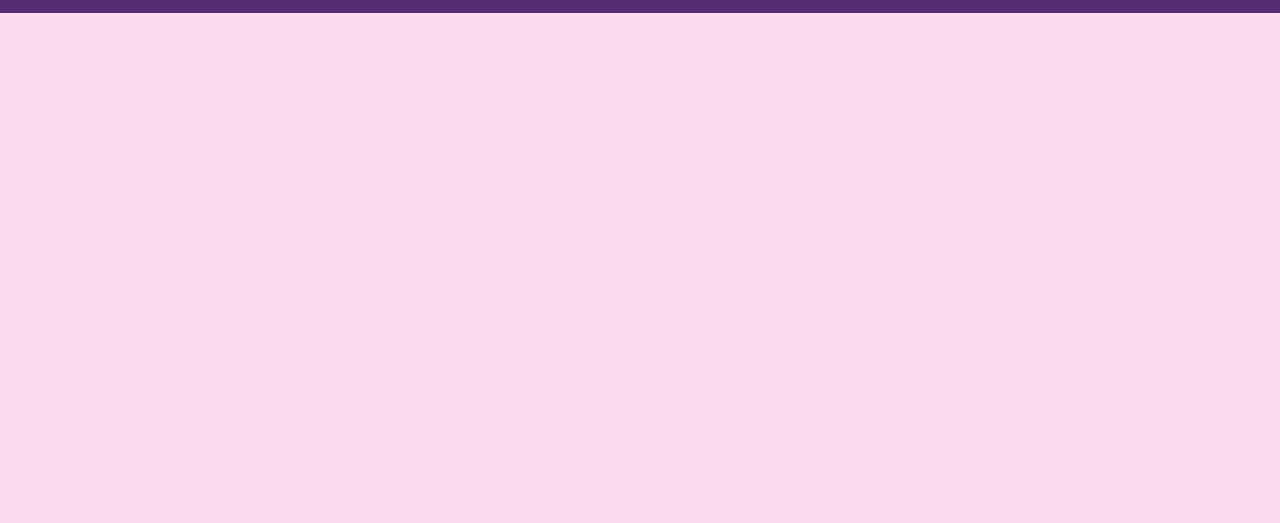
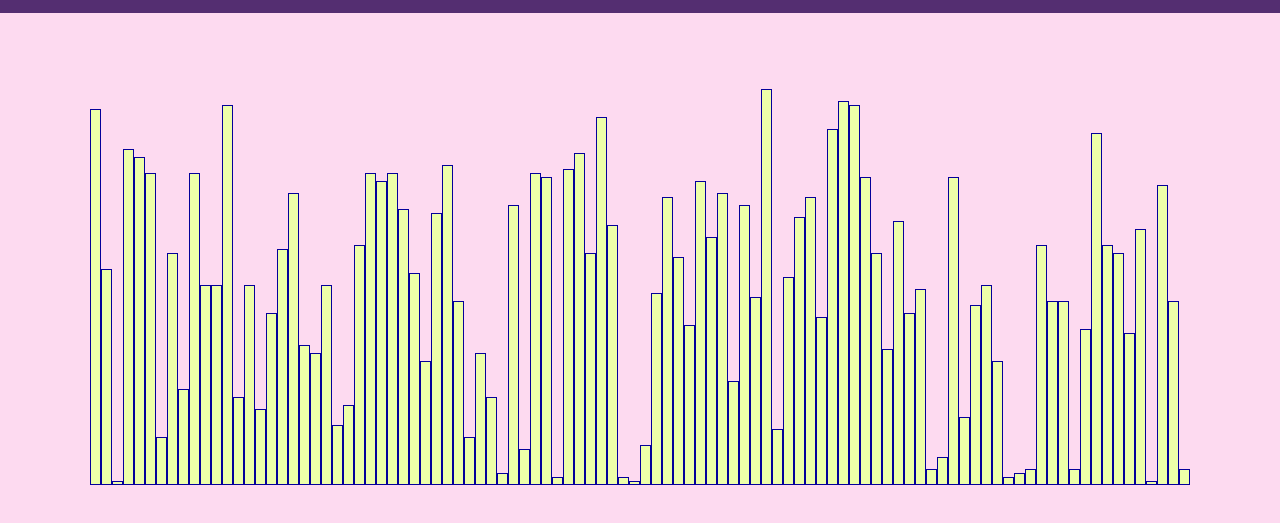
Before and after one commit to smriti70/Sorting-Visualizer, a plain HTML site: page index.html in a window 1280 px wide. Shown: the part 45-568 px from the top of the page. Drawn offline with nearby package versions, Linux system fonts and the light colour scheme.

Commit message:
Add Bars

```diff
--- a/index.html
+++ b/index.html
@@ -45,5 +45,11 @@
     </nav>
 
 
+    <div id="all-bars">
+
+    </div>
+
+    <script src="script.js"></script>
+
 </body>
 </html>
--- /dev/null
+++ b/script.js
@@ -0,0 +1,11 @@
+let bars = [];
+
+for(let i=0;i<100;++i){
+    let bar = Math.floor(Math.random()*100 + 1);
+    bars.push(bar);
+
+    let bardiv = document.createElement("div");
+    bardiv.classList.add("bars");
+    bardiv.style.height = bar*4 + "px";
+    document.getElementById('all-bars').appendChild(bardiv);
+}
--- a/style.css
+++ b/style.css
@@ -24,6 +24,16 @@ button:hover {
 }
 
 .toggler-color.navbar-toggler {
-    /* color:rgba(255,255,255); */
     border-color: white;
 }
+
+#all-bars {
+    margin:6% 7%;
+}
+
+.bars {
+    width:1%;
+    background-color: #edffa9;
+    display:inline-block;
+    border:1px solid #04009a;
+}
```
